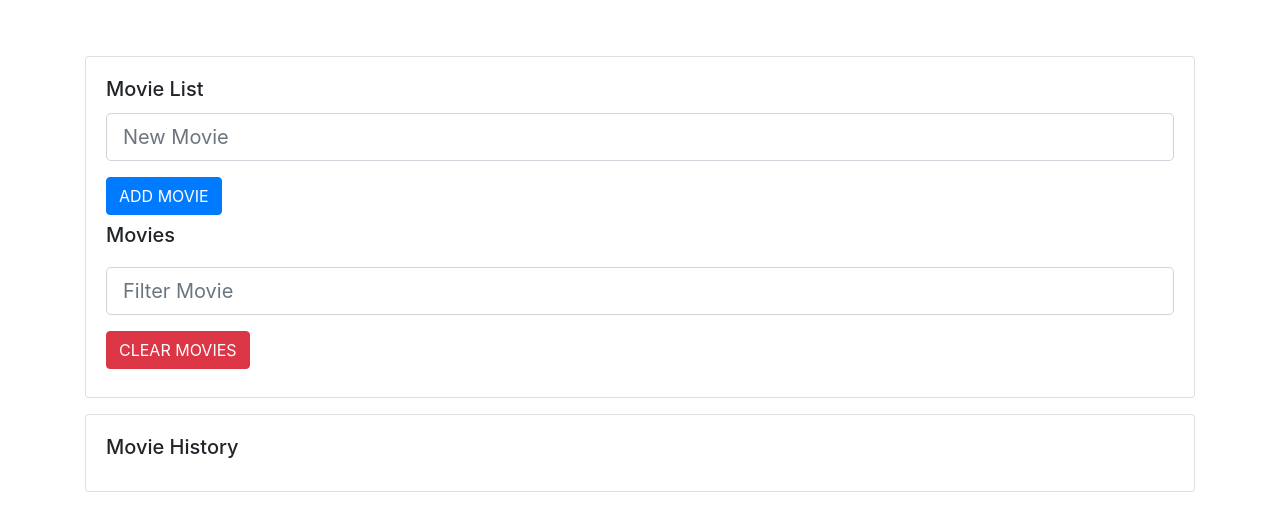
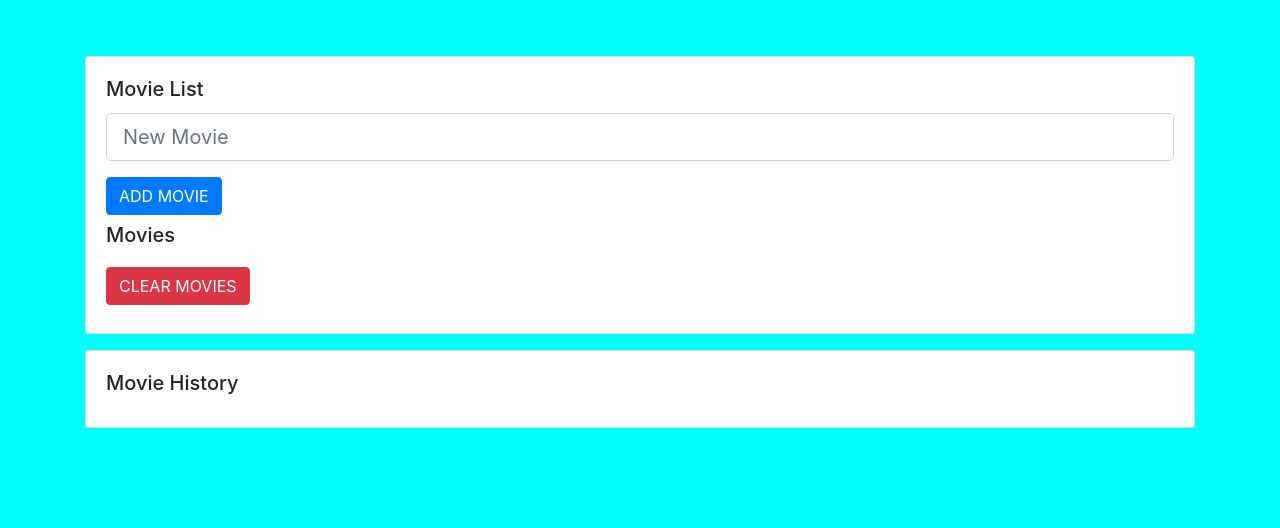
Before and after one commit to Ishika18/projects_lab, a plain HTML site: page index.html in a window 1280 px wide. Drawn offline with nearby package versions, Linux system fonts and the light colour scheme.

Commit message:
made style fixes and changed commenting

```diff
--- a/app.js
+++ b/app.js
@@ -1,5 +1,3 @@
-// Change I made to demonstrate my commit
-
 // Add DOM selectors to target input and UL movie list
 var inp = document.querySelector("input");
 var myMovieList = document.querySelector("ul");
--- a/index.html
+++ b/index.html
@@ -40,12 +40,6 @@
               </button>
               <h5 class="card-title">Movies</h5>
               <ul class="list-group"></ul>
-              <input
-                class="form-control form-control-lg my-2"
-                id="filter"
-                type="text"
-                placeholder="Filter Movie"
-              />
               <button
                 type="button"
                 id="clearMovieButton"
--- a/style.css
+++ b/style.css
@@ -1,3 +1,6 @@
+body{
+  background-color: aqua;
+}
 .flex {
     display: block;
     justify-content: space-between;
```
